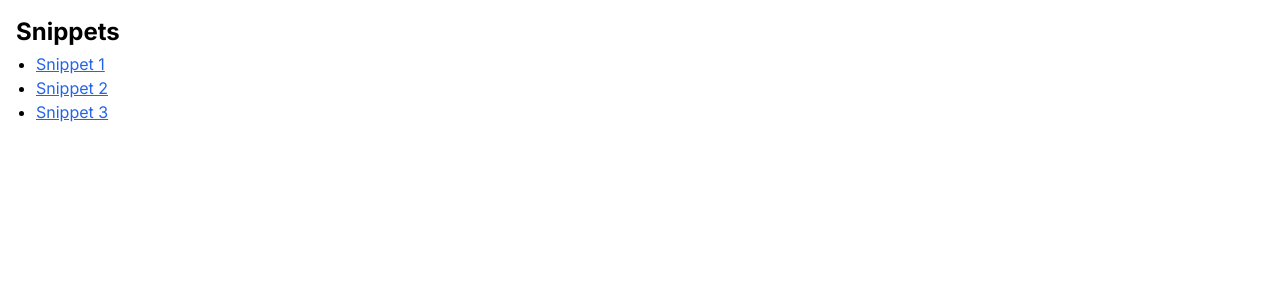
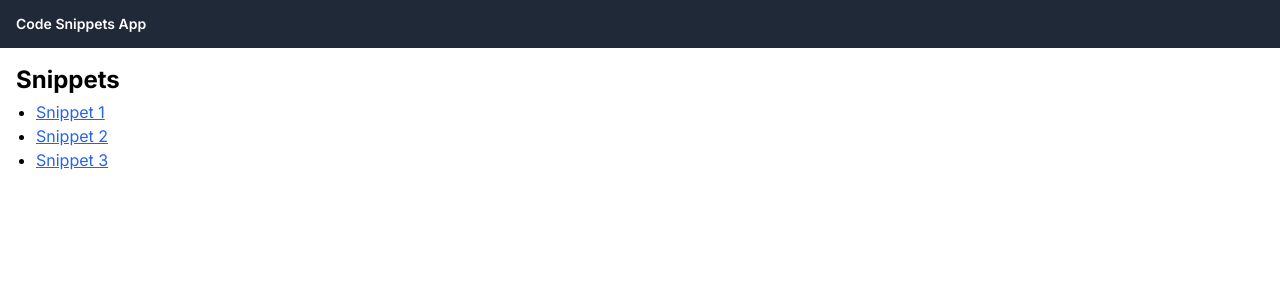
Before and after one commit to neoki07/code-snippet-app-demo, a Next.js app: page / in a window 1280 px wide. Shown: the top 300 px of the page. Built offline with nearby package versions, Linux system fonts and the light colour scheme.

Commit message:
feat: add header

```diff
--- a/src/app/layout.tsx
+++ b/src/app/layout.tsx
@@ -1,11 +1,12 @@
 import type { Metadata } from "next";
 import { Inter } from "next/font/google";
 import "./globals.css";
+import Link from "next/link";
 
 const inter = Inter({ subsets: ["latin"] });
 
 export const metadata: Metadata = {
-  title: "Create Next App",
+  title: "Code Snippets App",
   description: "Generated by create next app",
 };
 
@@ -17,6 +18,11 @@ export default function RootLayout({
   return (
     <html lang="en">
       <body className={inter.className}>
+        <header className="px-4 h-12 bg-gray-800 text-white flex items-center">
+          <Link href="/" className="text-sm font-semibold">
+            {metadata.title as string}
+          </Link>
+        </header>
         <main className="p-4">{children}</main>
       </body>
     </html>
```
